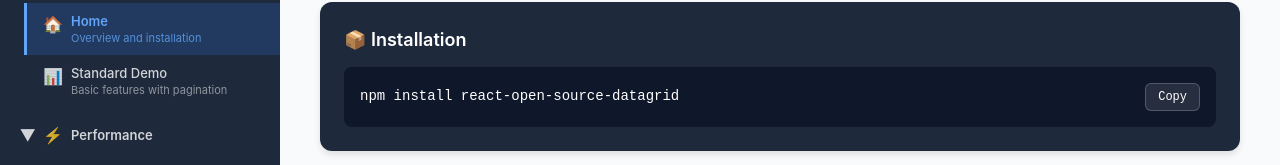
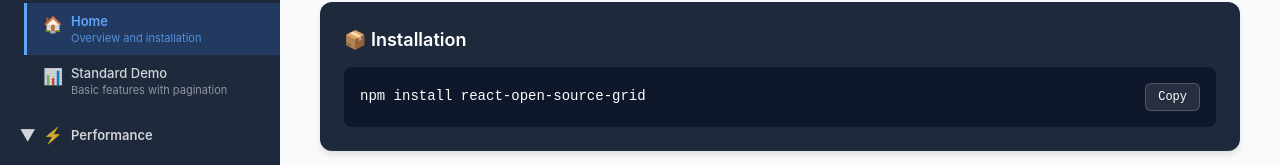
Before and after one commit to bhushanpoojary/react-open-source-datagrid, a React (Vite) app: page / in a window 1280 px wide. Shown: the part 227-392 px from the top of the page. Built offline with nearby package versions, Linux system fonts and the light colour scheme.

Commit message:
Fixed npm install command

```diff
--- a/package.json
+++ b/package.json
@@ -1,7 +1,7 @@
 {
   "name": "react-open-source-grid",
   "private": false,
-  "version": "1.4.1",
+  "version": "1.4.2",
   "type": "module",
   "description": "A high-performance React DataGrid component with advanced features like virtual scrolling, infinite scrolling, tree data, market data mode, and more",
   "main": "./dist/assets/index.js",
--- a/src/components/HomePage.tsx
+++ b/src/components/HomePage.tsx
@@ -57,10 +57,10 @@ export function HomePage() {
             fontFamily: 'monospace',
             fontSize: '14px'
           }}>
-            <code style={{ flex: 1 }}>npm install react-open-source-datagrid</code>
+            <code style={{ flex: 1 }}>npm install react-open-source-grid</code>
             <button
               onClick={() => {
-                navigator.clipboard.writeText('npm install react-open-source-datagrid');
+                navigator.clipboard.writeText('npm install react-open-source-grid');
               }}
               style={{
                 backgroundColor: 'rgba(255, 255, 255, 0.1)',
```
